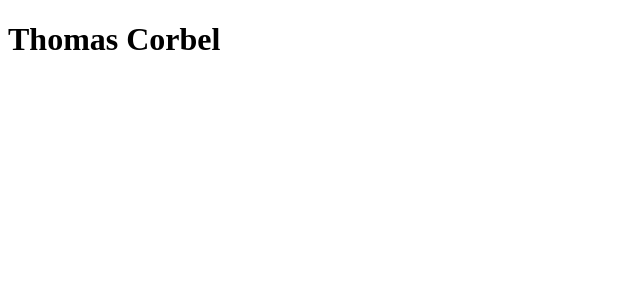
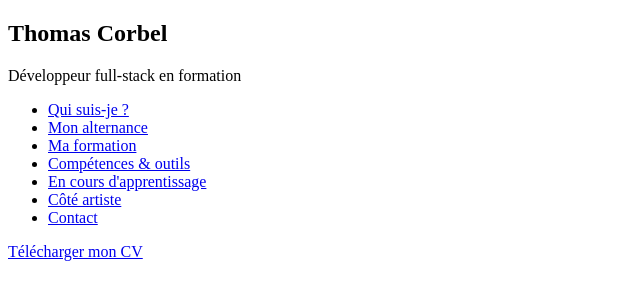
Before and after one commit to Corbel99/Corbel99.github.io, a plain HTML site: page index.html in a window 1280 px wide. Shown: the whole page, without its empty margins (0-640 px from the left). Drawn offline with Linux system fonts and the light colour scheme.

Commit message:
Ajout de la structure et de la sidebar

```diff
--- a/index.html
+++ b/index.html
@@ -2,11 +2,65 @@
 <html lang="fr">
   <head>
     <meta charset="UTF-8">
-    <meta name="viewport" content="width=device-width, initial-scale="1.0">
+    <meta name="viewport" content="width=device-width, initial-scale=1.0">
     <title>Thomas Corbel · Développeur full-stack</title>
     <link rel="stylesheet" href="style.css">
   </head>
 <body>
-  <h1>Thomas Corbel</h1>
+
+  <aside class="sidebar">
+
+    <div class="identite">
+      <h1 class="nom">Thomas Corbel</h1>
+      <p class="titre">Développeur full-stack en formation</p>
+    </div>
+
+    <nav class="menu">
+      <ul>
+         <li><a href="#qui" class="actif">Qui suis-je ?</a></li>
+         <li><a href="#alternance">Mon alternance</a></li>
+         <li><a href="#formation">Ma formation</a></li>
+         <li><a href="#competences">Compétences & outils</a></li>
+         <li><a href="#apprentissage">En cours d'apprentissage</a></li>
+         <li><a href="#artiste">Côté artiste</a></li>
+         <li><a href="#contact">Contact</a></li>
+      </ul>
+    </nav>
+
+    <a href="cv.pdf" class="bouton" download>Télécharger mon CV</a>
+
+  </aside>
+
+  <main class="contenu">
+
+    <section id="qui">
+
+    </section>
+
+    <section id="alternance">
+
+    </section>
+
+    <section id="formation">
+
+    </section>
+
+    <section id="competences">
+
+    </section>
+
+    <section id="apprentissage">
+
+    </section>
+
+    <section id="artiste">
+
+    </section>
+
+    <section id="contact">
+
+    </section>
+
+  </main>
 </body>
 </html>
```
